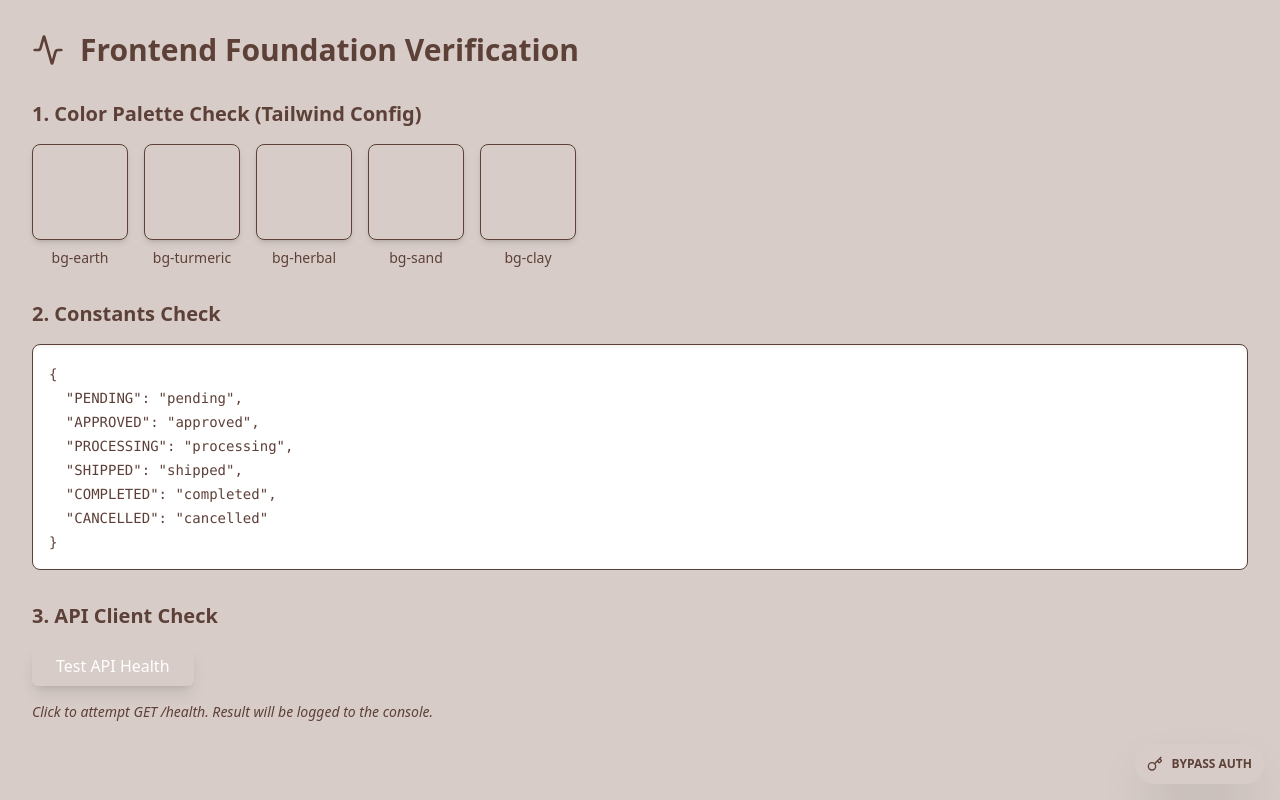
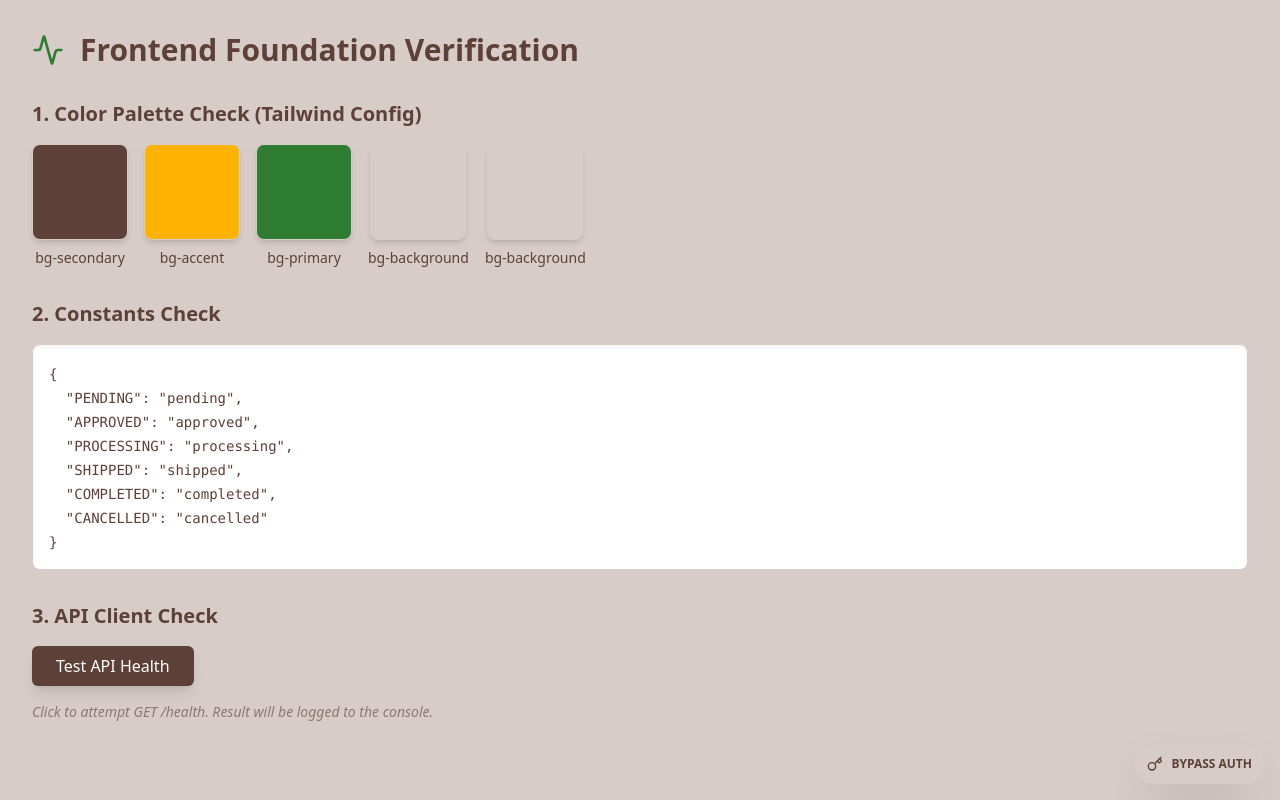
Before and after one commit to GovinduDandeniya/Lakwedha, a Next.js app in the folder web/frontend/: page /test-setup in a window 1280 px wide. Built offline with nearby package versions, Linux system fonts and the light colour scheme; no server answers.

Commit message:
matched colors to team palette in page.tsx

```diff
--- a/web/frontend/src/app/test-setup/page.tsx
+++ b/web/frontend/src/app/test-setup/page.tsx
@@ -21,7 +21,7 @@ export default function TestSetupPage() {
   return (
     <div className="p-8 space-y-8">
       <header className="flex items-center gap-4">
-        <Activity className="text-herbal w-8 h-8" />
+        <Activity className="text-primary w-8 h-8" />
         <h1 className="text-3xl font-bold">Frontend Foundation Verification</h1>
       </header>
 
@@ -30,24 +30,24 @@ export default function TestSetupPage() {
         <h2 className="text-xl font-semibold">1. Color Palette Check (Tailwind Config)</h2>
         <div className="flex flex-wrap gap-4">
           <div className="flex flex-col items-center gap-2">
-            <div className="w-24 h-24 bg-earth rounded-lg border border-clay shadow-md"></div>
-            <span className="text-sm font-medium">bg-earth</span>
+            <div className="w-24 h-24 bg-secondary rounded-lg border border-background shadow-md"></div>
+            <span className="text-sm font-medium">bg-secondary</span>
           </div>
           <div className="flex flex-col items-center gap-2">
-            <div className="w-24 h-24 bg-turmeric rounded-lg border border-clay shadow-md"></div>
-            <span className="text-sm font-medium">bg-turmeric</span>
+            <div className="w-24 h-24 bg-accent rounded-lg border border-background shadow-md"></div>
+            <span className="text-sm font-medium">bg-accent</span>
           </div>
           <div className="flex flex-col items-center gap-2">
-            <div className="w-24 h-24 bg-herbal rounded-lg border border-clay shadow-md"></div>
-            <span className="text-sm font-medium">bg-herbal</span>
+            <div className="w-24 h-24 bg-primary rounded-lg border border-background shadow-md"></div>
+            <span className="text-sm font-medium">bg-primary</span>
           </div>
           <div className="flex flex-col items-center gap-2">
-            <div className="w-24 h-24 bg-sand rounded-lg border border-clay shadow-md"></div>
-            <span className="text-sm font-medium">bg-sand</span>
+            <div className="w-24 h-24 bg-background rounded-lg border border-background shadow-md"></div>
+            <span className="text-sm font-medium">bg-background</span>
           </div>
           <div className="flex flex-col items-center gap-2">
-            <div className="w-24 h-24 bg-clay rounded-lg border border-clay shadow-md"></div>
-            <span className="text-sm font-medium">bg-clay</span>
+            <div className="w-24 h-24 bg-background rounded-lg border border-background shadow-md"></div>
+            <span className="text-sm font-medium">bg-background</span>
           </div>
         </div>
       </section>
@@ -55,8 +55,8 @@ export default function TestSetupPage() {
       {/* Constants Check */}
       <section className="space-y-4">
         <h2 className="text-xl font-semibold">2. Constants Check</h2>
-        <div className="bg-white p-4 rounded-lg border border-clay shadow-inner">
-          <code className="whitespace-pre-wrap text-sm text-earth">
+        <div className="bg-white p-4 rounded-lg border border-background shadow-inner">
+          <code className="whitespace-pre-wrap text-sm text-secondary">
             {JSON.stringify(ORDER_STATUS, null, 2)}
           </code>
         </div>
@@ -67,11 +67,11 @@ export default function TestSetupPage() {
         <h2 className="text-xl font-semibold">3. API Client Check</h2>
         <button
           onClick={checkAPI}
-          className="px-6 py-2 bg-earth text-white rounded-md hover:bg-opacity-90 active:scale-95 transition-all flex items-center gap-2 shadow-lg"
+          className="px-6 py-2 bg-secondary text-white rounded-md hover:bg-opacity-90 active:scale-95 transition-all flex items-center gap-2 shadow-lg"
         >
           Test API Health
         </button>
-        <p className="text-sm text-earth/60 italic">
+        <p className="text-sm text-secondary/60 italic">
           Click to attempt GET /health. Result will be logged to the console.
         </p>
       </section>
```
